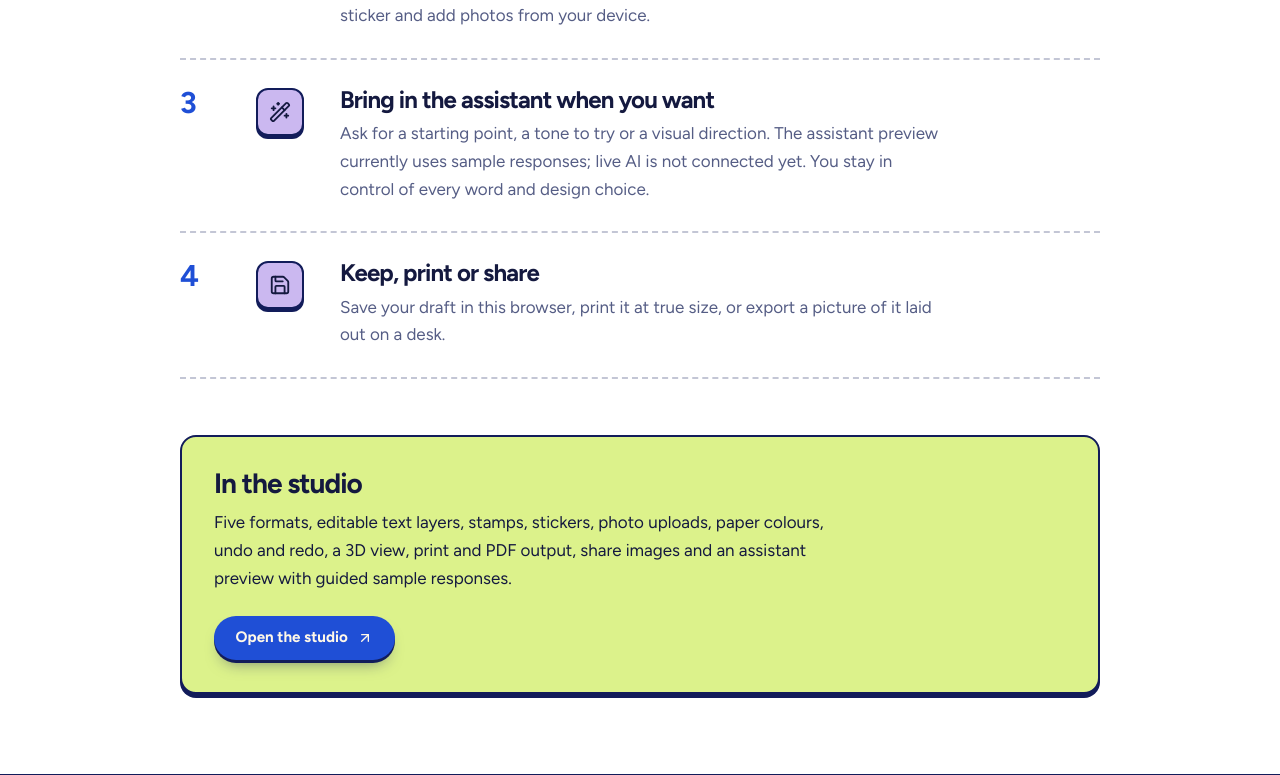
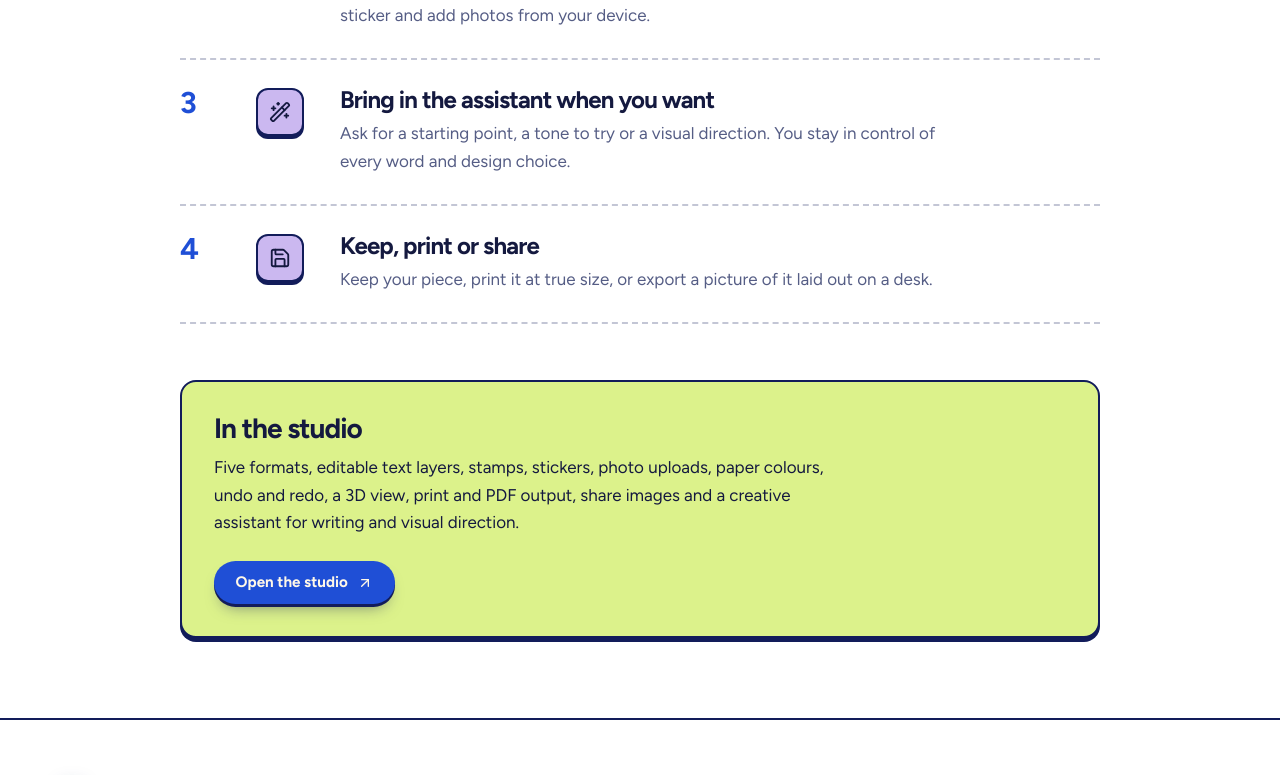
Before and after one commit to Wuraola-Adebisi/Lumie, a React (Vite) app: page /how-it-works in a window 1280 px wide. Shown: the part 722-1497 px from the top of the page. Built offline with nearby package versions, Linux system fonts and the light colour scheme; a web font is replaced by a local one.

Commit message:
Remove implementation-status language from product copy

```diff
--- a/src/pages/HowItWorksPage.tsx
+++ b/src/pages/HowItWorksPage.tsx
@@ -5,8 +5,8 @@ import PublicPageLayout from '../components/marketing/PublicPageLayout'
 const steps = [
   { icon: Palette, title: 'Choose a starting point', body: 'Begin with a letter, postcard, photo card, collage or memory page. The format sets the size and shape. Everything on it can change.' },
   { icon: Image, title: 'Make it yours', body: 'Edit the words, change the typeface and ink, pick a paper, place a stamp or sticker and add photos from your device.' },
-  { icon: WandSparkles, title: 'Bring in the assistant when you want', body: 'Ask for a starting point, a tone to try or a visual direction. The assistant preview currently uses sample responses; live AI is not connected yet. You stay in control of every word and design choice.' },
-  { icon: Save, title: 'Keep, print or share', body: 'Save your draft in this browser, print it at true size, or export a picture of it laid out on a desk.' },
+  { icon: WandSparkles, title: 'Bring in the assistant when you want', body: 'Ask for a starting point, a tone to try or a visual direction. You stay in control of every word and design choice.' },
+  { icon: Save, title: 'Keep, print or share', body: 'Keep your piece, print it at true size, or export a picture of it laid out on a desk.' },
 ]
 
 export default function HowItWorksPage() {
@@ -23,7 +23,7 @@ export default function HowItWorksPage() {
       </ol>
       <section className="mt-14 rounded-2xl border-2 border-navy bg-lime p-8 shadow-[0_4px_0_#121c5a]">
         <h2 className="display text-[28px]">In the studio</h2>
-        <p className="mt-3 max-w-[640px] text-[17px] leading-relaxed">Five formats, editable text layers, stamps, stickers, photo uploads, paper colours, undo and redo, a 3D view, print and PDF output, share images and an assistant preview with guided sample responses.</p>
+        <p className="mt-3 max-w-[640px] text-[17px] leading-relaxed">Five formats, editable text layers, stamps, stickers, photo uploads, paper colours, undo and redo, a 3D view, print and PDF output, share images and a creative assistant for writing and visual direction.</p>
         <Link className="btn btn-primary mt-6" to="/app/create">Open the studio <ArrowUpRight size={16} /></Link>
       </section>
     </PublicPageLayout>
```
